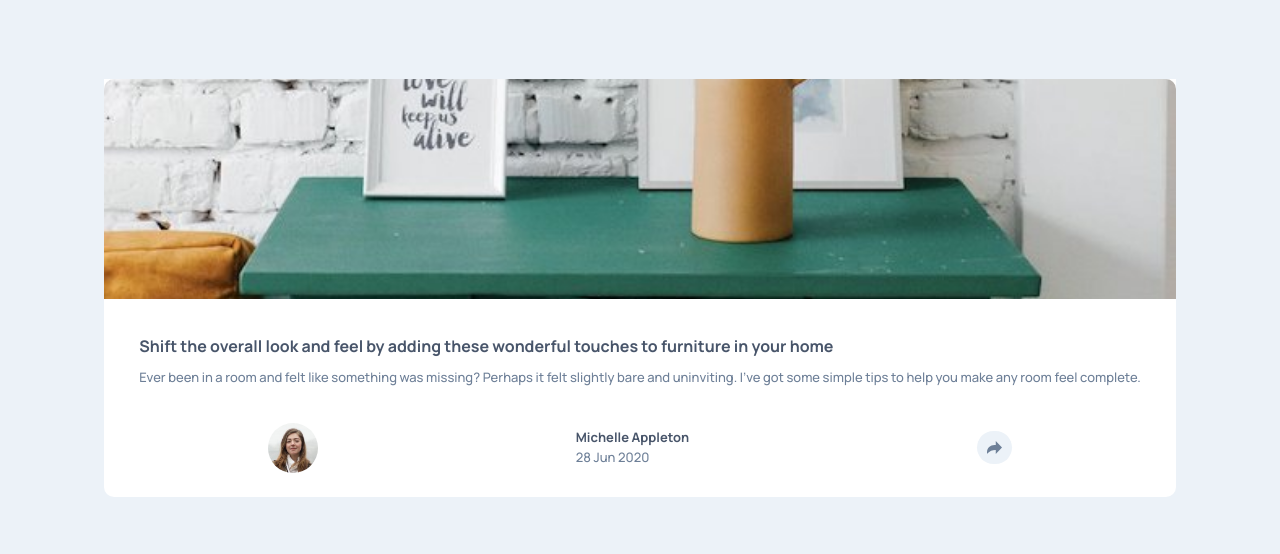
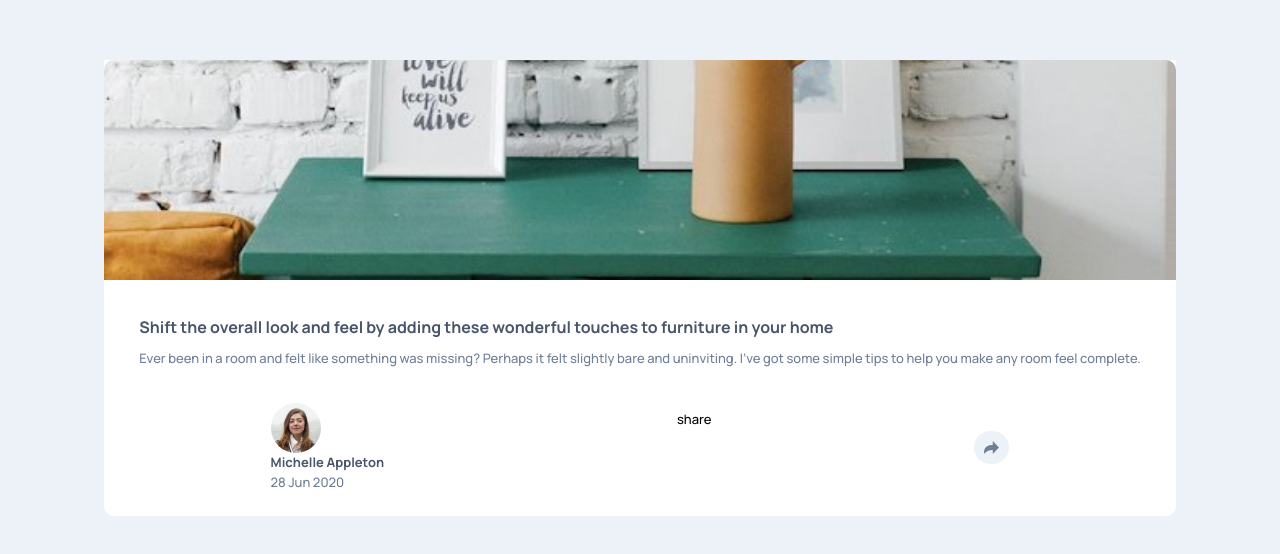
Before and after one commit to gusrod22/article-preview, a plain HTML site: page index.html in a window 1280 px wide. Shown: the part 112-666 px from the top of the page. Drawn offline with Linux system fonts and the light colour scheme.

Commit message:
add html for pop-up share icons

```diff
--- a/index.html
+++ b/index.html
@@ -39,15 +39,42 @@
             you make any room feel complete.
           </p>
         </div>
-        <div class="bottom-card">
-          <div class="pfp-container">
-            <img class="pfp-image" src="images/avatar-michelle.jpg" alt="" />
+        <div class="bottom-card" id="bottom-card">
+          <div class="user-section">
+            <div class="pfp-container">
+              <img class="pfp-image" src="images/avatar-michelle.jpg" alt="" />
+            </div>
+            <div class="user-info">
+              <p class="dark-color-txt">Michelle Appleton</p>
+              <p class="desat-color-txt">28 Jun 2020</p>
+            </div>
           </div>
-          <div class="user-info">
-            <p class="dark-color-txt">Michelle Appleton</p>
-            <p class="desat-color-txt">28 Jun 2020</p>
+          <!--Start share section-->
+          <div class="share-info">
+            <p class="share-text">share</p>
+            <div class="share-icons-container">
+              <svg xmlns="http://www.w3.org/2000/svg" width="20" height="20">
+                <path
+                  fill="#FFF"
+                  d="M18.896 0H1.104C.494 0 0 .494 0 1.104v17.793C0 19.506.494 20 1.104 20h9.58v-7.745H8.076V9.237h2.606V7.01c0-2.583 1.578-3.99 3.883-3.99 1.104 0 2.052.082 2.329.119v2.7h-1.598c-1.254 0-1.496.597-1.496 1.47v1.928h2.989l-.39 3.018h-2.6V20h5.098c.608 0 1.102-.494 1.102-1.104V1.104C20 .494 19.506 0 18.896 0z"
+                />
+              </svg>
+              <svg xmlns="http://www.w3.org/2000/svg" width="20" height="17">
+                <path
+                  fill="#FFF"
+                  d="M20 2.172a8.192 8.192 0 01-2.357.646 4.11 4.11 0 001.804-2.27 8.22 8.22 0 01-2.605.996A4.096 4.096 0 0013.847.248c-2.65 0-4.596 2.472-3.998 5.037A11.648 11.648 0 011.392 1a4.109 4.109 0 001.27 5.478 4.086 4.086 0 01-1.858-.513c-.045 1.9 1.318 3.679 3.291 4.075a4.113 4.113 0 01-1.853.07 4.106 4.106 0 003.833 2.849A8.25 8.25 0 010 14.658a11.616 11.616 0 006.29 1.843c7.618 0 11.922-6.434 11.663-12.205A8.354 8.354 0 0020 2.172z"
+                />
+              </svg>
+              <svg xmlns="http://www.w3.org/2000/svg" width="20" height="20">
+                <path
+                  fill="#FFF"
+                  d="M10 0C4.478 0 0 4.477 0 10c0 4.237 2.636 7.855 6.356 9.312-.088-.791-.167-2.005.035-2.868.182-.78 1.172-4.97 1.172-4.97s-.299-.6-.299-1.486c0-1.39.806-2.428 1.81-2.428.852 0 1.264.64 1.264 1.408 0 .858-.545 2.14-.828 3.33-.236.995.5 1.807 1.48 1.807 1.778 0 3.144-1.874 3.144-4.58 0-2.393-1.72-4.068-4.177-4.068-2.845 0-4.515 2.135-4.515 4.34 0 .859.331 1.781.745 2.281a.3.3 0 01.069.288l-.278 1.133c-.044.183-.145.223-.335.134-1.249-.581-2.03-2.407-2.03-3.874 0-3.154 2.292-6.052 6.608-6.052 3.469 0 6.165 2.473 6.165 5.776 0 3.447-2.173 6.22-5.19 6.22-1.013 0-1.965-.525-2.291-1.148l-.623 2.378c-.226.869-.835 1.958-1.244 2.621.937.29 1.931.446 2.962.446 5.522 0 10-4.477 10-10S15.522 0 10 0z"
+                />
+              </svg>
+            </div>
           </div>
-          <div class="svg-container">
+          <!--End share section-->
+          <div class="svg-container" id="share-button">
             <svg xmlns="http://www.w3.org/2000/svg" width="15" height="13">
               <path
                 fill="#6E8098"
```
